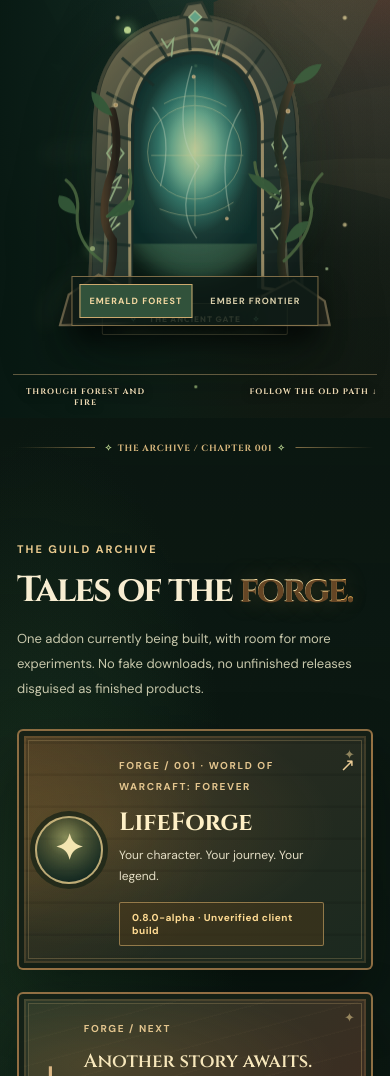
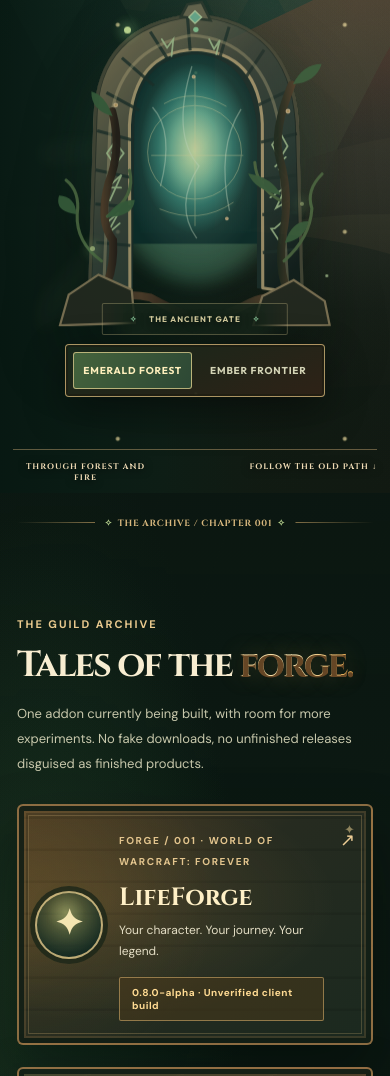
Before and after one commit to fathom-web/wowforge, a plain HTML site: page index.html in a window 390 px wide. Shown: the part 681-1757 px from the top of the page. Drawn offline with Linux system fonts and the light colour scheme.

Commit message:
feat(realm): preserve and enhance Emerald Forest / Ember Frontier switcher with bespoke lighting

```diff
--- a/forest-theme.css
+++ b/forest-theme.css
@@ -564,3 +564,57 @@ body.forest-ready [data-forest-reveal].is-revealed{opacity:1;transform:translate
  body.forest-ready [data-forest-reveal]{opacity:1!important;transform:none!important}
 }
 @media(hover:none){.feature:hover,.registry-item.featured:hover{transform:none}}
+
+
+/* Keep the original two-realm selector from the concurrent main-branch update.
+   The portal and actual forest background respond to the selected realm. */
+.realm-choice{
+ position:absolute;z-index:9;
+ bottom:74px;
+ left:max(34px,calc((100% - 1320px)/2));
+ right:auto;transform:none;
+ border:1px solid rgba(238,203,134,.68);
+ border-radius:4px;
+ padding:7px;
+ background:linear-gradient(160deg,rgba(24,41,27,.94),rgba(48,35,23,.94));
+ box-shadow:inset 0 0 0 2px rgba(27,27,16,.6),0 14px 40px rgba(0,0,0,.4)
+}
+.realm-choice button{
+ font:700 11px "Outfit",sans-serif;letter-spacing:.08em;
+ border-radius:3px;padding:12px 17px;
+ color:#d4d4b6;transition:color .2s ease,background .2s ease;
+}
+.realm-choice button[aria-pressed="true"]{
+ border-color:rgba(244,221,152,.68);
+ color:#fff0bd;
+ background:linear-gradient(120deg,#44633c,#2d4835);
+}
+.realm-choice button:focus-visible{outline:2px solid #ffeda7;outline-offset:3px}
+.realm-durotar .hero{
+ background:
+ linear-gradient(90deg,rgba(31,18,13,.93) 0%,rgba(47,24,18,.80) 28%,rgba(55,30,20,.35) 60%,rgba(68,33,22,.16)),
+ linear-gradient(180deg,rgba(24,15,12,.16),transparent 39%,#201b12 100%),
+ url("./assets/forest-frontier.svg") 94% center/cover no-repeat
+}
+.realm-durotar .hero:before{
+ inset:0;z-index:0;
+ background:radial-gradient(ellipse 34% 47% at 80% 38%,rgba(244,149,74,.15),transparent 81%)
+}
+.realm-durotar .hero:after{background:linear-gradient(180deg,transparent,#201b12)}
+.realm-durotar .portal-aura{background:radial-gradient(ellipse,rgba(251,171,86,.44),rgba(198,95,48,.16) 46%,transparent 75%)}
+.realm-durotar .portal-illustration{filter:hue-rotate(-62deg) saturate(.86) sepia(.19)}
+.realm-durotar .portal-particle{background:#ffe7a5;box-shadow:0 0 13px 5px rgba(253,164,76,.35)}
+.realm-durotar .forest-fireflies{filter:sepia(.8) hue-rotate(-38deg)}
+.realm-durotar .realm-choice button[aria-pressed="true"]{background:linear-gradient(120deg,#9b5933,#663722);border-color:#e9bb82}
+@media(max-width:880px){
+ .realm-choice{
+  position:relative;left:auto;right:auto;bottom:auto;top:auto;
+  transform:none;grid-column:1;justify-self:center;margin:8px auto 23px;
+  flex-wrap:wrap;justify-content:center;white-space:normal
+ }
+ .realm-choice button{padding:12px 14px}
+}
+@media(max-width:620px){
+ .realm-choice{bottom:auto;left:auto;right:auto;margin:9px auto 13px;max-width:100%}
+ .realm-choice button{padding:11px 9px;font-size:10px}
+}
```
